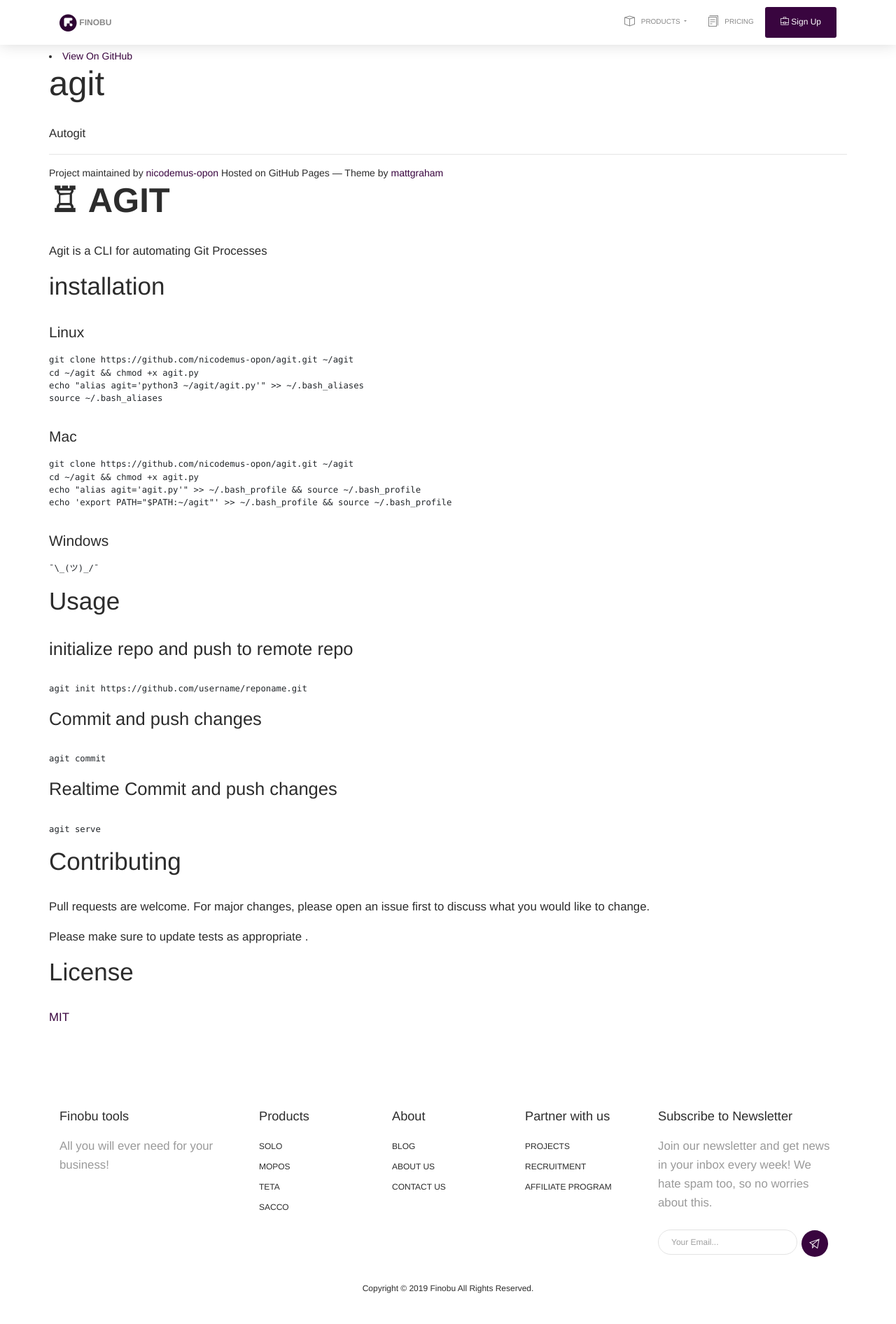
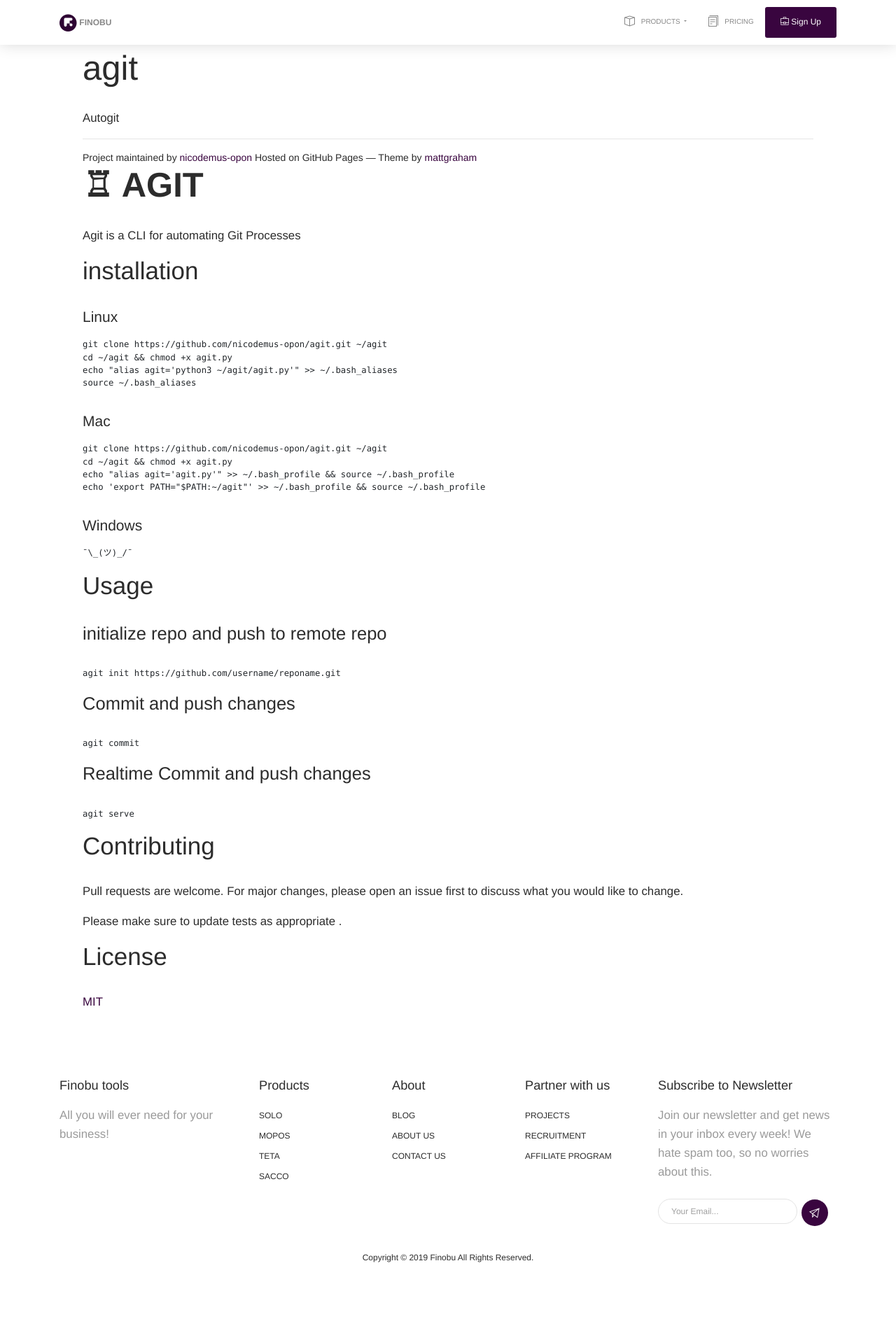
Before and after one commit to nicodemus-opon/finobu, a PHP site: page /projects/agit/index.php in a window 1280 px wide. Shown: the whole page at 70% size. After the commit the page ends 1804 px from the top, so only its background shows below. Run offline with PHP 8.4, Linux system fonts and the light colour scheme; some libraries are stand-ins or nearby versions.

Commit message:
2019-03-02T10:32

```diff
--- a/projects/agit/index.php
+++ b/projects/agit/index.php
@@ -3,7 +3,7 @@
 include('../../includes/head.php');
 include('../../includes/navbar.php');
 ?>
-<div class="container section">
+<div class="container section p-5">
 <div id="header">
     <nav>
         <li class="fork "><a href="https://github.com/nicodemus-opon/agit">View On GitHub</a></li>
```
